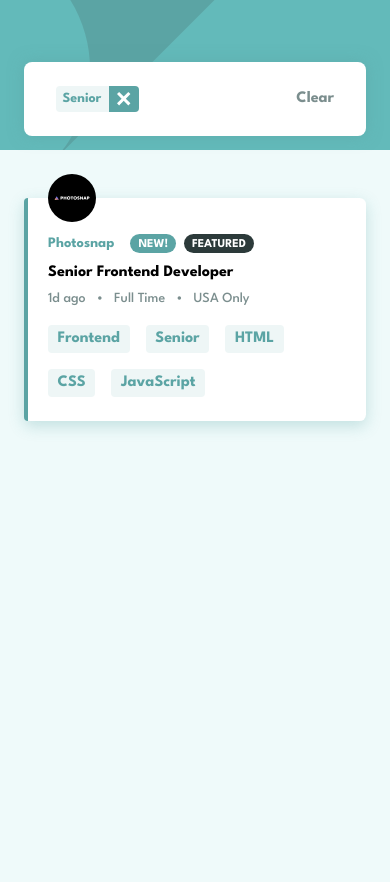
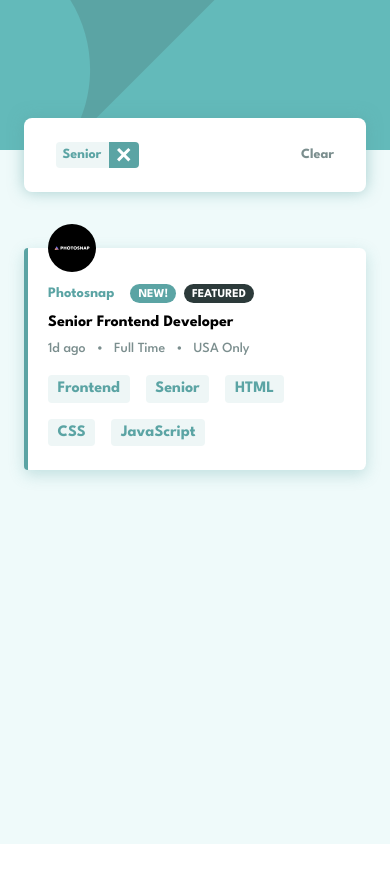
Before and after one commit to ahmedbaligh/job-listing, a React (Create React App) app: page / in a window 390 px wide. Both pictures are taken after a click on the button "Senior". Shown: the top 882 px of the page. After the commit the page ends 844 px from the top, so only its background shows below. Built offline with nearby package versions, Linux system fonts and the light colour scheme.

Commit message:
feat: Add better design adherence

```diff
--- a/src/App.css
+++ b/src/App.css
@@ -1,5 +1,5 @@
 main {
-  min-height: 100vh;
+  flex: 1;
   background-color: var(--light-grayish-cyan);
   padding: 6rem 12rem;
   position: relative;
@@ -24,6 +24,10 @@ main {
 }
 
 @media (max-width: 899px) {
+  main.with-filters {
+    padding-block: 1.5rem;
+  }
+
   .jobs {
     gap: 2.5rem;
   }
--- a/src/App.jsx
+++ b/src/App.jsx
@@ -70,7 +70,7 @@ export function App() {
     <>
       <Header />
 
-      <main>
+      <main className={hasFilters ? 'with-filters' : ''}>
         {hasFilters && (
           <div className="filters-container">
             <Filters filters={filters} onRemoveFilter={onRemoveFilter} onClearFilters={onClearFilters} />
--- a/src/components/filters/Filters.css
+++ b/src/components/filters/Filters.css
@@ -1,7 +1,7 @@
 .filters {
   display: flex;
   align-items: center;
-  gap: 1rem;
+  gap: 2rem;
   background-color: white;
   position: absolute;
   width: 100%;
@@ -9,6 +9,13 @@
   padding: 1.5rem 2rem;
   border-radius: 0.5rem;
   box-shadow: 0 0 15px hsl(180, 29%, 50%, 0.5);
+}
+
+.filters-list {
+  display: flex;
+  align-items: center;
+  flex-wrap: wrap;
+  gap: 1rem;
 }
 
 .filters .clear-filters {
@@ -25,6 +32,21 @@
 
 .filter {
   display: flex;
+}
+
+.filter-name {
+  display: flex;
+  align-items: center;
+  justify-content: center;
+  padding: 0.4rem;
+  padding-right: 0.5rem;
+  background-color: var(--light-grayish-cyan-filter-tablets);
+  border-top-left-radius: 0.25rem;
+  border-bottom-left-radius: 0.25rem;
+  font-size: 0.875rem;
+  font-weight: 700;
+  color: var(--desaturated-dark-cyan);
+  transition: color 0.3s, background-color 0.3s;
 }
 
 .remove-filter {
@@ -49,17 +71,19 @@
   align-self: center;
 }
 
-.filter-name {
-  display: flex;
-  align-items: center;
-  justify-content: center;
-  padding: 0.4rem;
-  padding-right: 0.5rem;
-  background-color: var(--light-grayish-cyan-filter-tablets);
-  border-top-left-radius: 0.25rem;
-  border-bottom-left-radius: 0.25rem;
-  font-size: 0.875rem;
-  font-weight: 700;
-  color: var(--desaturated-dark-cyan);
-  transition: color 0.3s, background-color 0.3s;
+@media (max-width: 1200px) {
+  .filters {
+    top: -6.5rem;
+  }
 }
+
+@media (max-width: 899px) {
+  .filters {
+    position: relative;
+    top: -3.5rem;
+  }
+
+  .filters .clear-filters {
+    font-size: 0.875rem;
+  }
+}
--- a/src/components/filters/Filters.jsx
+++ b/src/components/filters/Filters.jsx
@@ -3,6 +3,7 @@ import './Filters.css';
 export function Filters({ filters, onRemoveFilter, onClearFilters }) {
   return (
     <section className="filters">
+      <div className="filters-list">
         {filters.role && <Filter name={filters.role} onRemoveFilter={() => onRemoveFilter('role')} />}
 
         {filters.level && <Filter name={filters.level} onRemoveFilter={() => onRemoveFilter('level')} />}
@@ -18,6 +19,7 @@ export function Filters({ filters, onRemoveFilter, onClearFilters }) {
         {filters.tools.map(toolFilter => (
           <Filter key={toolFilter} name={toolFilter} onRemoveFilter={() => onRemoveFilter('tools', toolFilter)} />
         ))}
+      </div>
 
       <button className="clear-filters" onClick={onClearFilters}>
         Clear
--- a/src/components/job/Job.css
+++ b/src/components/job/Job.css
@@ -49,6 +49,12 @@
 .position-title {
   font-weight: 700;
   font-size: 1.25em;
+  cursor: default;
+  transition: color 0.3s;
+}
+
+.position-title:hover {
+  color: var(--desaturated-dark-cyan);
 }
 
 .job-info {
```
Lines whose indentation alone changed are shown as unchanged.
